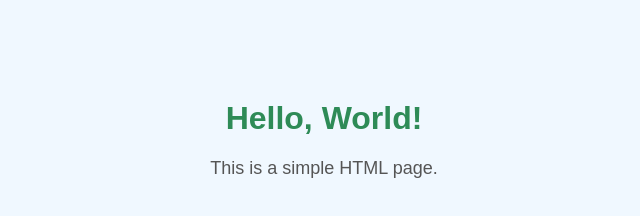
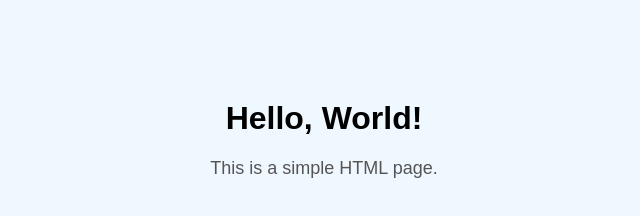
Before and after one commit to naveen-2111-dev/merge-test, a plain HTML site: page Index.html in a window 1280 px wide. Shown: the whole page, without its empty margins (316-956 px from the left). Drawn offline with Linux system fonts and the light colour scheme.

Commit message:
Update Style.css

```diff
--- a/Style.css
+++ b/Style.css
@@ -5,7 +5,7 @@ body {
   margin-top: 100px;
 }
 
-h1 {
+h1 {ggjjjgggjjggjgjgjgjgjgjgjgjg
   color: #2e8b57;
 }
 
```
